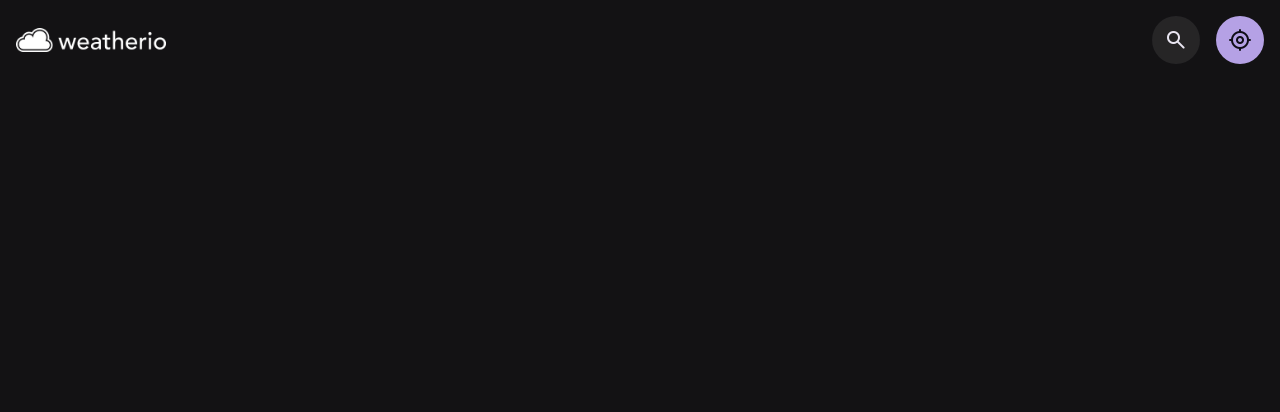
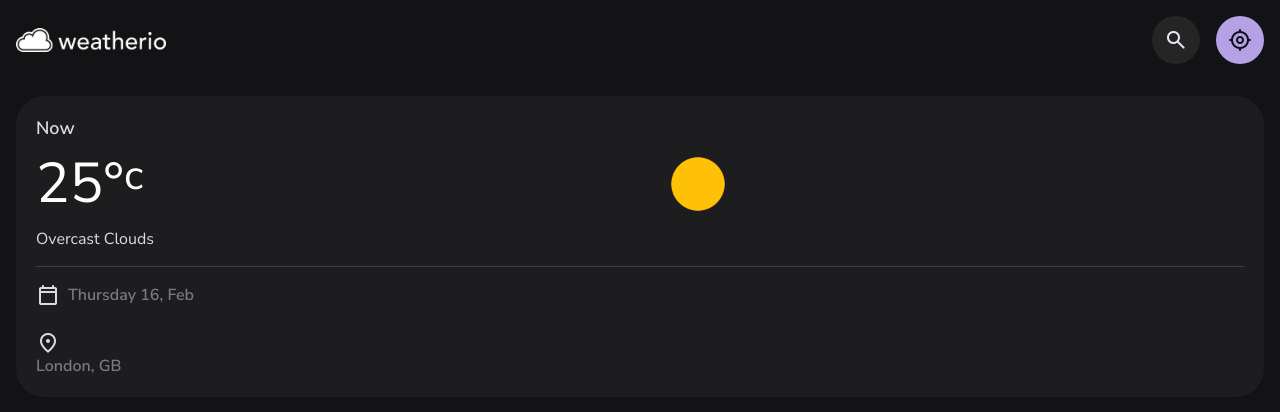
Before and after one commit to Fwzryy/weatherio, a plain HTML site: page index.html in a window 1280 px wide. Drawn offline with Linux system fonts and the light colour scheme.

Commit message:
Finishing #Current-Weather HTML:CSS

```diff
--- a/assets/css/style.css
+++ b/assets/css/style.css
@@ -257,6 +257,51 @@ body {
 
 .btn-primary[disabled]::before { display: none; }
 
+.card {
+  background-color: var(--surface);
+  color: var(--on-surface);
+}
+
+.card-lg {
+  border-radius: var(--radius-28);
+  padding: 20px;
+}
+
+.card-sm {
+  border-radius: var(--radius-16);
+  padding: 16px;
+}
+
+.heading {
+  color: var(--white);
+  font-size: var(--heading);
+  line-height: 1.1;
+}
+
+.title-1 { font-size: var(--title-1); }
+
+.title-2 {
+  font-size: var(--title-2);
+  margin-block-end: 12px;
+}
+
+.title-3 {
+  font-size: var(--title-3);
+  font-weight: var(--weight-semiBold);
+}
+
+.body-1 { font-size: var(--body-1); }
+
+.body-2 {
+  font-size: var(--body-2);
+  font-weight: var(--weight-semiBold);
+}
+
+.body-3 { font-size: var(--body-3); }
+
+.label-1 { font-size: var(--label-1); }
+
+.label-2 { font-size: var(--label-2); }
 
 
 /*-----------------------------------*\
@@ -376,14 +421,78 @@ body {
 }
 
 
+/*-----------------------------------*\
+  #MAIN
+\*-----------------------------------*/
+main {
+  height: calc(100vh - 80px);
+  height: calc(100svh - 80px);
+  overflow: hidden;
+}
 
+article.container {
+  position: relative;
+  display: grid;
+  grid-template-columns: minmax(0, 1fr);
+  gap: 20px;
+  height: 100%;
+  overflow-y: auto;
+  overflow-y: overlay;
+}
+
+article.container::-webkit-scrollbar-thumb { background-color: transparent; }
+
+article.container:is(:hover, :focus-within)::-webkit-scrollbar-thumb {
+  background-color: var(--white-alpha-8);
+}
+
+article.container::-webkit-scrollbar-button { height: 10px; }
+
+article.container::before {
+  content: "";
+  position:fixed;
+  bottom: 0;
+  width: 100%;
+  height: 40px;
+  background-image: var(--gradient-1);
+  pointer-events: none;
+  z-index: 1;
+}
+
+.section:not(:last-child) { margin-block-end: 16px; }
 
 /*-----------------------------------*\
   #CURRENT WEATHER
 \*-----------------------------------*/
 
+.current-weather-card .wrapper {
+  margin-block: 12px;
+  display: flex;
+  gap: 8px;
+  align-items: center;
+}
 
+.current-weather-card .weather-icon { margin-inline: auto; }
 
+.current-weather-card > .body-3 { text-transform: capitalize; }
+
+.current-weather-card .meta-list {
+  margin-block-start: 16px;
+  padding-block-start: 16px;
+  border-block-start: 1px solid var(--outline);
+}
+
+.current-weather-card .meta-item{
+  display: flex;
+  align-items: center;
+  gap: 8px;
+}
+
+.current-weather-card .meta-item:not(:last-child) {
+  margin-block-end: 12px;
+}
+
+.current-weather-card .meta-text { color: var(--on-surface-variant); }
 
 
 /*-----------------------------------*\
--- a/index.html
+++ b/index.html
@@ -79,6 +79,45 @@
 
 
 <!-- --Main -->
+      <main>
+        <article class="container">
+          <!-- current weather -->
+          <div class="content-left">
+            <section class="section current-weather" aria-label="current weather" data current-weather>
+              <div class="card card-lg current-weather-card">
 
+                <h2 class="title-2 card-title">Now</h2>
+
+                <div class="wrapper">
+                  <p class="heading">25&deg;<sup>c</sup></p>
+
+                  <img src="./assets/images/weather_icons/01d.png" width="64"
+                  height="64" alt="Overcast Clouds"
+                    class="weather-icon">
+                </div>
+
+                <p class="body-3">Overcast Clouds</p>
+
+                <ul class="meta-list">
+
+                  <li class="meta-item">
+                    <span class="m-icon">calendar_today</span>
+                    <p class="title-3 meta-text">Thursday 16, Feb</p>
+                  </li>
+
+                  <li class="meta-item"></li>
+                    <span class="m-icon">location_on</span>
+                    <p class="title-3 meta-text">London, GB</p>
+                  </li>
+
+                </ul>
+
+              </div>
+            </section>
+          </div>
+
+        </article>
+      </main>
 </body>
+
 </html>
```
